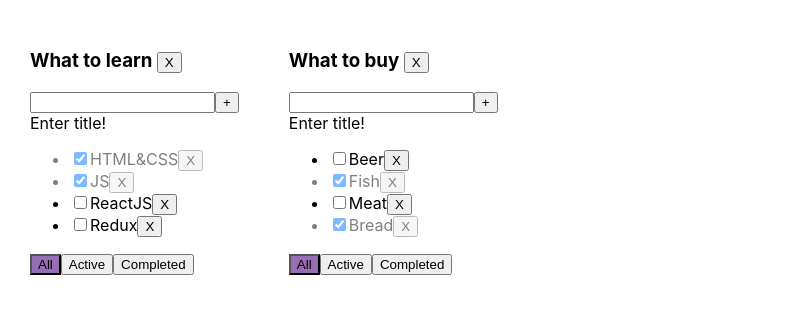
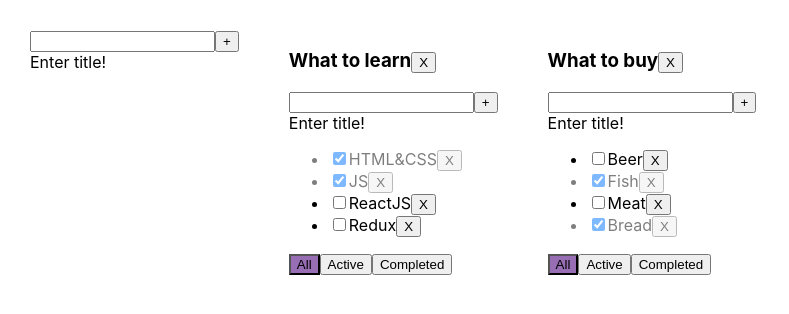
Before and after one commit to Evgeniy-92/React-TS-Todolist, a React (Create React App) app: page / in a window 1280 px wide. Shown: the top 314 px of the page, without its empty margins (0-789 px from the left). Built offline with nearby package versions, Linux system fonts and the light colour scheme.

Commit message:
sixth lesson

```diff
--- a/src/App.tsx
+++ b/src/App.tsx
@@ -2,6 +2,7 @@ import React, {useState} from 'react';
 import './App.css';
 import {TaskType, Todolist} from './components/Todolist/Todolist';
 import {v1} from 'uuid';
+import AddItemForm from './components/AddItemForm/AddItemForm';
 
 export type FilterValuesType = 'all' | 'active' | 'completed'
 
@@ -40,7 +41,6 @@ function App() {
     })
 
 
-
     const addTask = (title: string, todoListID: string) => {
         const newTask: TaskType = {id: v1(), title, isDone: false}
         tasks[todoListID] = [newTask, ...tasks[todoListID]]
@@ -57,8 +57,17 @@ function App() {
         setTasks({...tasks})
     }
 
+    const changeTaskTitle = (taskID: string, newTitle: string, todolistID: string) => {
+        tasks[todolistID] = tasks[todolistID].map(t => t.id === taskID ? {...t, title: newTitle} : t)
+        setTasks({...tasks})
+    }
+
+    const changeTodolistTitle = (newTitle: string, todoListID: string) => {
+        setTodoList(todoLists.map(tl => tl.id === todoListID ? {...tl, title: newTitle}: tl))
+    }
+
     const changeFilter = (filter: FilterValuesType, todoListID: string) => {
-        setTodoList(todoLists.map(tl => tl.id === todoListID ? {...tl, filter: filter} : tl))
+        setTodoList(todoLists.map(tl => tl.id === todoListID ? {...tl, filter} : tl))
     }
 
     const removeTodoList = (todoListID: string) => {
@@ -66,6 +75,13 @@ function App() {
         const copyTask = {...tasks}
         delete copyTask[todoListID]
         setTasks(copyTask)
+    }
+
+    const addTodolist = (title: string) => {
+        const newTodolistID = v1()
+        const newTodolist: TodoListType = {id: newTodolistID, title, filter: 'all'}
+        setTodoList([...todoLists, newTodolist])
+        setTasks({...tasks, [newTodolistID]: []})
     }
 
 
@@ -91,12 +107,15 @@ function App() {
                 filter={tl.filter}
                 changeTaskStatus={changeTaskStatus}
                 removeTodoList={removeTodoList}
+                changeTaskTitle={changeTaskTitle}
+                changeTodolistTitle={changeTodolistTitle}
             />
         )
     })
 
     return (
         <div className="App">
+            <AddItemForm addItem={addTodolist}/>
             {todoListComponents}
         </div>
     );
--- /dev/null
+++ b/src/components/AddItemForm/AddItemForm.tsx
@@ -0,0 +1,51 @@
+import React, {ChangeEvent, KeyboardEvent, useState} from 'react';
+
+type AddItemFormType = {
+    addItem: (title: string) => void
+}
+
+function AddItemForm(props: AddItemFormType) {
+    const [newTitleTask, setNewTitleTask] = useState<string>('')
+    const [error, setError] = useState<boolean>(false)
+
+    const onChangeHandler = (e: ChangeEvent<HTMLInputElement>) => {
+        setError(false)
+        const newValue = e.currentTarget.value
+        setNewTitleTask(newValue)
+    }
+    const onKeyPressHandler = (e: KeyboardEvent<HTMLInputElement>) => {
+        if (e.key === 'Enter') {
+            addItem()
+        }
+    }
+    const addItem = () => {
+        const trimmedTitle = newTitleTask.trim()
+        if (trimmedTitle) {
+            props.addItem(trimmedTitle)
+        } else {
+            setError(true)
+        }
+        setNewTitleTask('')
+    }
+
+
+    const errorStyleInput = error ? 'error' : ''
+    const userMsg = error
+        ? <div style={{color: 'red'}}>Title is required !</div>
+        : <div>Enter title!</div>
+
+    return (
+        <div>
+            <input
+                className={errorStyleInput}
+                value={newTitleTask}
+                onChange={onChangeHandler}
+                onKeyPress={onKeyPressHandler}
+            />
+            <button onClick={addItem}>+</button>
+            {userMsg}
+        </div>
+    )
+}
+
+export default AddItemForm
--- /dev/null
+++ b/src/components/EditableSpan/EditableSpan.tsx
@@ -0,0 +1,42 @@
+import React, {ChangeEvent, KeyboardEvent, useState} from 'react';
+
+type EditableSpanPropsType = {
+    title: string
+    changeTitle: (newTitleTask: string) => void
+}
+
+function EditableSpan(props: EditableSpanPropsType) {
+    const [editMode, setEditMode] = useState<boolean>(false)
+    const [newTitleTask, setNewTitleTask] = useState<string>(props.title)
+
+    const onChangeHandler = (e: ChangeEvent<HTMLInputElement>) => {
+        const newValue = e.currentTarget.value
+        setNewTitleTask(newValue)
+    }
+
+    const onEditMode = () => setEditMode(true)
+    const offEditMode = () => {
+        setEditMode(false)
+        props.changeTitle(newTitleTask)
+    }
+
+    const onKeyPressHandler = (e: KeyboardEvent<HTMLInputElement>) => {
+        if (e.key === 'Enter') {
+            offEditMode()
+        }
+    }
+
+    return (
+        editMode
+            ? <input
+                value={newTitleTask}
+                onChange={onChangeHandler}
+                onBlur={offEditMode}
+                onKeyPress={onKeyPressHandler}
+                autoFocus/>
+            : <span onDoubleClick={onEditMode}>{props.title}</span>
+
+    )
+};
+
+export default EditableSpan
--- a/src/components/Todolist/Todolist.tsx
+++ b/src/components/Todolist/Todolist.tsx
@@ -1,5 +1,7 @@
 import React, {ChangeEvent, KeyboardEvent, useState} from 'react';
 import {FilterValuesType} from '../../App';
+import AddItemForm from '../AddItemForm/AddItemForm';
+import EditableSpan from '../EditableSpan/EditableSpan';
 
 export type TaskType = {
     id: string
@@ -17,68 +19,50 @@ type TodolistPropsType = {
     addTask: (title: string, todoListID: string) => void
     changeTaskStatus: (taskID: string, isDone: boolean, todoListID: string) => void
     removeTodoList: (todoListID: string) => void
+    changeTaskTitle: (taskID: string, newTitle: string, todolistID: string) => void
+    changeTodolistTitle: (newTitle: string, todoListID: string) => void
 }
 
 export function Todolist(props: TodolistPropsType) {
-
-    const [newTitleTask, setNewTitleTask] = useState<string>('')
-    const [error, setError] = useState<boolean>(false)
 
     const tasksJSXElement = props.tasks.map((t: TaskType) => {
         const removeTask = () => props.removeTask(t.id, props.todoListID) /*удаляет таску*/
         const changeTaskStatus = (e: ChangeEvent<HTMLInputElement>) => {
             props.changeTaskStatus(t.id, e.currentTarget.checked, props.todoListID)
-        } /*меняет чекбокс*/
+        }
+        const changeTaskTitle = (title: string) => props.changeTaskTitle(t.id, title, props.todoListID)
+
         const isDoneStyle = t.isDone ? 'is-done' : ''
         return (
             <li className={isDoneStyle} key={t.id}><input type="checkbox" checked={t.isDone} onChange={changeTaskStatus}/>
-                <span>{t.title}</span>
+                <EditableSpan title={t.title} changeTitle={changeTaskTitle} />
+                {/*<span>{t.title}</span>*/}
                 <button onClick={removeTask}>X</button>
             </li>
         )
     });
 
-    const onChangeHandler = (e: ChangeEvent<HTMLInputElement>) => {
-        setError(false)
-        const newValue = e.currentTarget.value
-        setNewTitleTask(newValue)
-    } /*обнавляет поле ввода*/
-    const addTask = () => {
-        const trimmedTitle = newTitleTask.trim()
-        if (trimmedTitle) {
-            props.addTask(trimmedTitle, props.todoListID)
-        } else {
-            setError(true)
-        }
-        setNewTitleTask('')
-    } /*добавляет таску*/
-    const onKeyPressHandler = (e: KeyboardEvent<HTMLInputElement>) => {
-        if (e.key === 'Enter') {
-            addTask()
-        }
-    } /*добавляет таску с помощью Enter*/
-    const onAllClickHandler = () => props.changeFilter('all',props.todoListID) /*выводит все таски*/
-    const onActiveClickHandler = () => props.changeFilter('active',props.todoListID) /*выводит активные таски*/
-    const onCompletedClickHandler = () => props.changeFilter('completed',props.todoListID) /*выводит выполненные таски*/
+    const onAllClickHandler = () => props.changeFilter('all',props.todoListID)
+    const onActiveClickHandler = () => props.changeFilter('active',props.todoListID)
+    const onCompletedClickHandler = () => props.changeFilter('completed',props.todoListID)
     const removeTodoList = () => props.removeTodoList(props.todoListID)
+    const addTask = (title: string) => props.addTask(title, props.todoListID )
+    const changeTodolistTitle = (title: string) => props.changeTodolistTitle(title, props.todoListID)
+
+
     const activeStyleAll = props.filter === 'all' ? 'active-filter' : ''
     const activeStyleActive = props.filter === 'active' ? 'active-filter' : ''
     const activeStyleCompleted = props.filter === 'completed' ? 'active-filter' : ''
-    const errorStyleInput = error ? 'error' : ''
-    const userMsg = error
-        ? <div style={{color: 'red'}}>Title is required !</div>
-        : <div>Enter title!</div>
 
     return (
         <div>
-            <h3>{props.title} <button onClick={removeTodoList}>X</button></h3>
-            <div>
-                <input className={errorStyleInput} value={newTitleTask} onChange={onChangeHandler}
-                       onKeyPress={onKeyPressHandler}
-                />
-                <button onClick={addTask}>+</button>
-                {userMsg}
-            </div>
+            <h3>
+                <EditableSpan title={props.title} changeTitle={changeTodolistTitle}/>
+                 <button onClick={removeTodoList}>X</button>
+            </h3>
+
+            <AddItemForm addItem={addTask} />
+
             <ul>
                 {tasksJSXElement}
             </ul>
```
